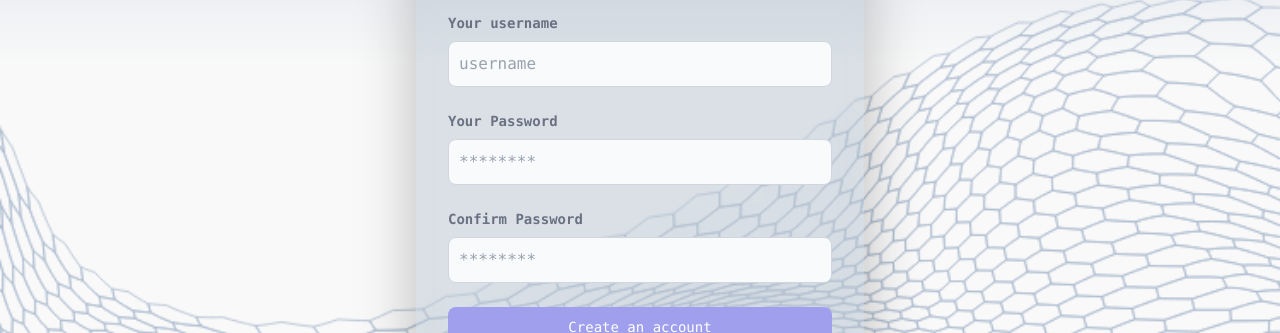
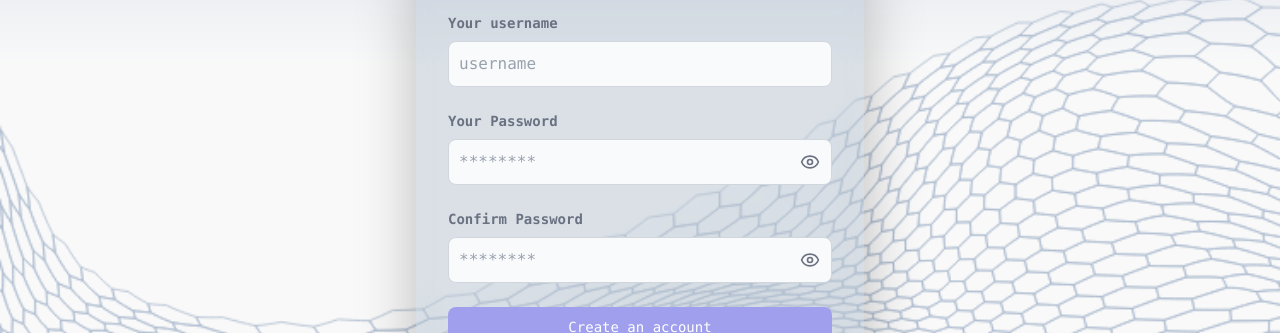
Before and after one commit to AleDella18/derivate_calculator_frontend, a Next.js app: page /registration in a window 1280 px wide. Shown: the part 221-554 px from the top of the page. Built offline with nearby package versions, Linux system fonts and the light colour scheme.

Commit message:
feat: add password visibility toggles

```diff
--- /dev/null
+++ b/app/components/PasswordInput.tsx
@@ -0,0 +1,34 @@
+"use client";
+
+import { useState, type InputHTMLAttributes } from "react";
+import { Eye, EyeOff } from "lucide-react";
+
+type PasswordInputProps = Omit<InputHTMLAttributes<HTMLInputElement>, "type">;
+
+const PasswordInput = ({ className = "", ...props }: PasswordInputProps) => {
+  const [isPasswordVisible, setIsPasswordVisible] = useState(false);
+
+  return (
+    <div className="relative">
+      <input
+        {...props}
+        type={isPasswordVisible ? "text" : "password"}
+        className={`${className} pr-10`}
+      />
+      <button
+        type="button"
+        aria-label={isPasswordVisible ? "Hide password" : "Show password"}
+        onClick={() => setIsPasswordVisible((isVisible) => !isVisible)}
+        className="absolute inset-y-0 right-0 flex items-center px-3 text-gray-500 transition hover:text-gray-700 focus:outline-none focus-visible:ring-2 focus-visible:ring-inset focus-visible:ring-gray-500 dark:text-gray-400 dark:hover:text-gray-200"
+      >
+        {isPasswordVisible ? (
+          <EyeOff aria-hidden="true" className="size-5" />
+        ) : (
+          <Eye aria-hidden="true" className="size-5" />
+        )}
+      </button>
+    </div>
+  );
+};
+
+export default PasswordInput;
--- a/app/login/page.tsx
+++ b/app/login/page.tsx
@@ -6,6 +6,7 @@ import { useLoginUser } from "@/app/hooks/useLoginUser";
 import Link from "next/link";
 import Alert from "../components/Badge";
 import Loader from "../components/Loader";
+import PasswordInput from "../components/PasswordInput";
 
 export default function LoginPage() {
   const router = useRouter();
@@ -117,8 +118,7 @@ export default function LoginPage() {
                   >
                     Your Password
                   </label>
-                  <input
-                    type="password"
+                  <PasswordInput
                     name="password"
                     id="password"
                     placeholder="********"
--- a/app/registration/page.tsx
+++ b/app/registration/page.tsx
@@ -6,6 +6,7 @@ import Link from "next/link";
 import { useCreateUser } from "@/app/hooks/useCreateUser";
 import Alert from "../components/Badge";
 import Loader from "../components/Loader";
+import PasswordInput from "../components/PasswordInput";
 
 export default function RegisterPage() {
   const router = useRouter();
@@ -131,8 +132,7 @@ export default function RegisterPage() {
                   >
                     Your Password
                   </label>
-                  <input
-                    type="password"
+                  <PasswordInput
                     name="password"
                     id="password"
                     placeholder="********"
@@ -150,8 +150,7 @@ export default function RegisterPage() {
                   >
                     Confirm Password
                   </label>
-                  <input
-                    type="password"
+                  <PasswordInput
                     name="confirmPassword"
                     id="confirmPassword"
                     placeholder="********"
```
